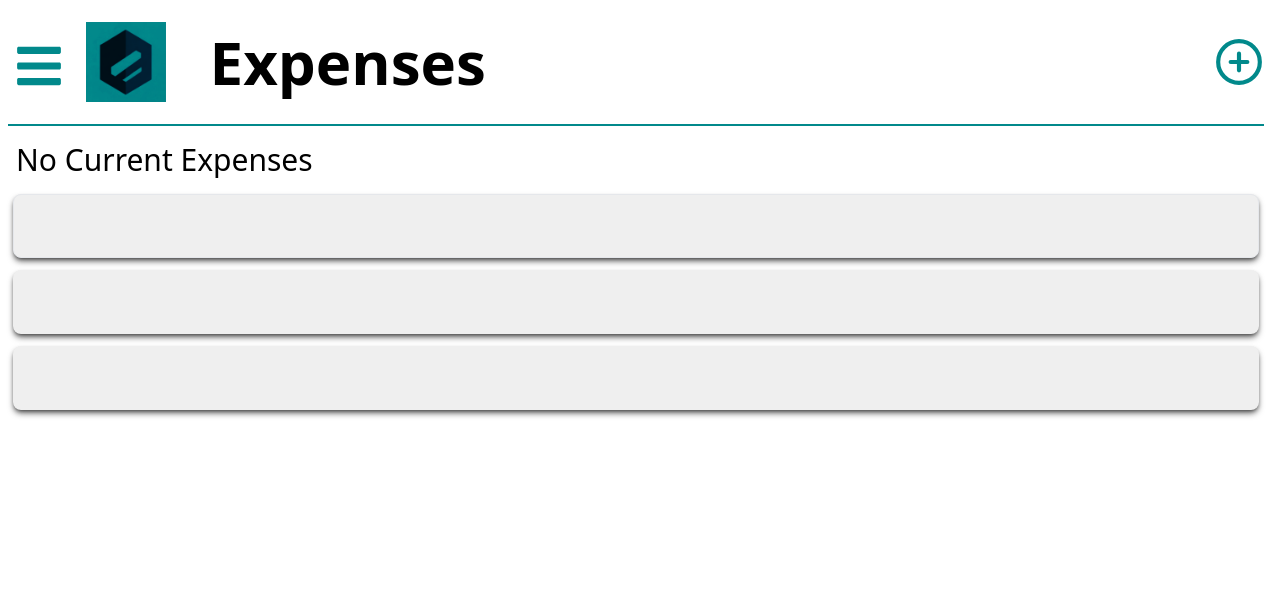
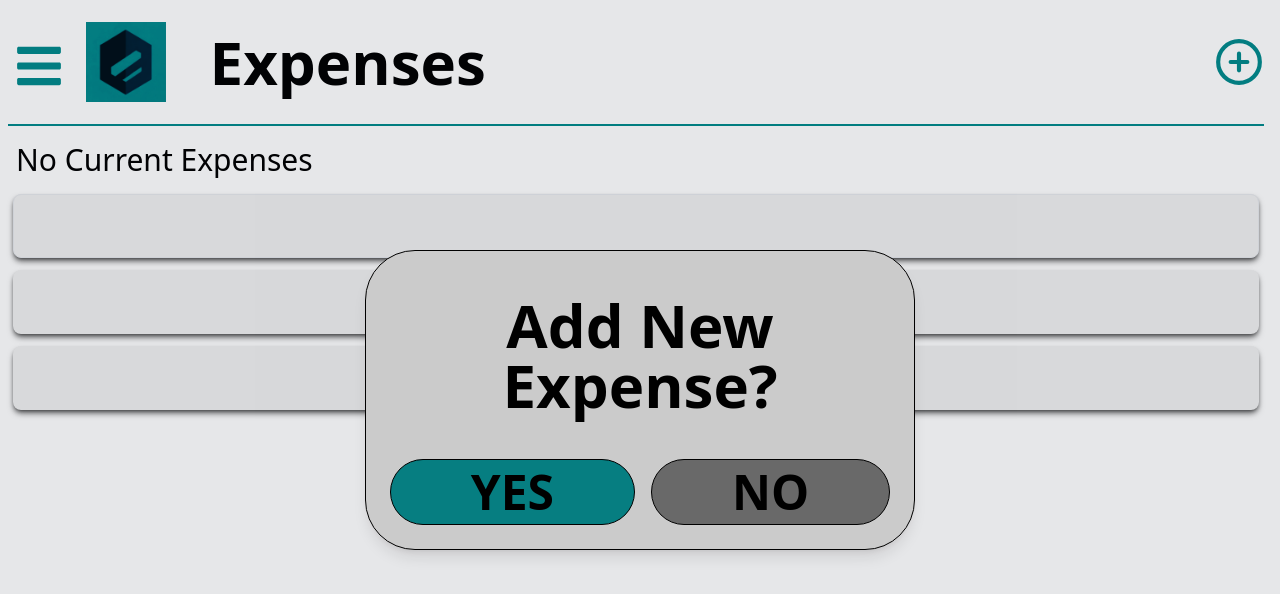
Before and after one commit to Garcia-Tony/budget-project, a React (Vite) app in the folder client/: page /home in a window 1280 px wide. Both pictures are taken after a click on the button 1189 px from the left and 62 px from the top of the page. Shown: the top 594 px of the page. Built offline with nearby package versions, Linux system fonts and the light colour scheme.

Commit message:
Create a 'Add New Expense?' popup with yes and no option

```diff
--- a/client/src/pages/Home.tsx
+++ b/client/src/pages/Home.tsx
@@ -7,9 +7,11 @@ export function Home() {
   const navigate = useNavigate();
   const [isMenuOpen, setIsMenuOpen] = useState(false);
   const [popUp, setPopUp] = useState(false);
+  const [expense, setExpense] = useState(false);
 
   const handlePopUp = () => setPopUp(true);
   const closePopUp = () => setPopUp(false);
+  const handleExpense = () => setExpense(true);
   const toggleMenu = () => setIsMenuOpen((prev) => !prev);
 
   return (
@@ -38,7 +40,7 @@ export function Home() {
             Expenses
           </h2>
 
-          <button>
+          <button onClick={handleExpense}>
             <svg
               className="ml-[-50px] md:ml-[100px] md:w-[50px] md:h-[50px] mt-4 md:mb-4 w-12 h-12 text-[#01898B]"
               viewBox="0 0 24 24"
@@ -60,6 +62,23 @@ export function Home() {
               />
             </svg>
           </button>
+
+          {expense && (
+            <div className="fixed inset-0 flex items-center justify-center bg-gray-900 bg-opacity-10">
+              <div className="rounded-[50px] bg-[#cbcbcb] p-6 px-6 rounded shadow-lg text-center border border-black ">
+                <h3 className="md:text-6xl text-5xl font-bold mb-5 mt-5 text-black font-extrabold">
+                  Add New <br />
+                  Expense?
+                </h3>
+                <button className="md:text-5xl md:px-20 mt-6 px-18 text-4xl font-bold py-2 px-12 bg-[#067E81] text-black border border-black rounded-full">
+                  YES
+                </button>
+                <button className="md:text-5xl md:px-20 mt-6 px-18 text-4xl font-bold py-2 px-14 ml-4 bg-[#696969] text-black border border-black rounded-full">
+                  NO
+                </button>
+              </div>
+            </div>
+          )}
         </div>
       </div>
 
```
